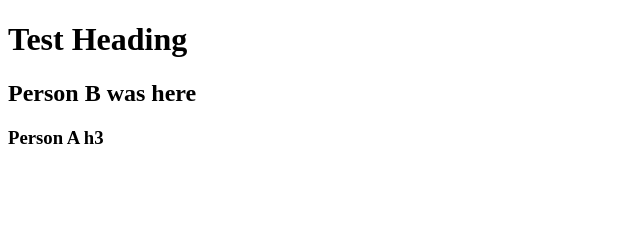
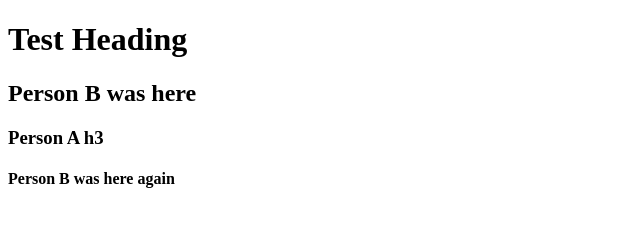
Before and after one commit to Rob-P-Smith/donut, a plain HTML site: page index.html in a window 1280 px wide. Shown: the whole page, without its empty margins (0-640 px from the left). Drawn offline with Linux system fonts and the light colour scheme.

Commit message:
updated index.html

```diff
--- a/index.html
+++ b/index.html
@@ -8,5 +8,6 @@
 <h1>Test Heading</h1>
 <h2>Person B was here</h2>
 <h3>Person A h3</h3>
+<h4>Person B was here again</h4>
 </body>
 </html>
```
